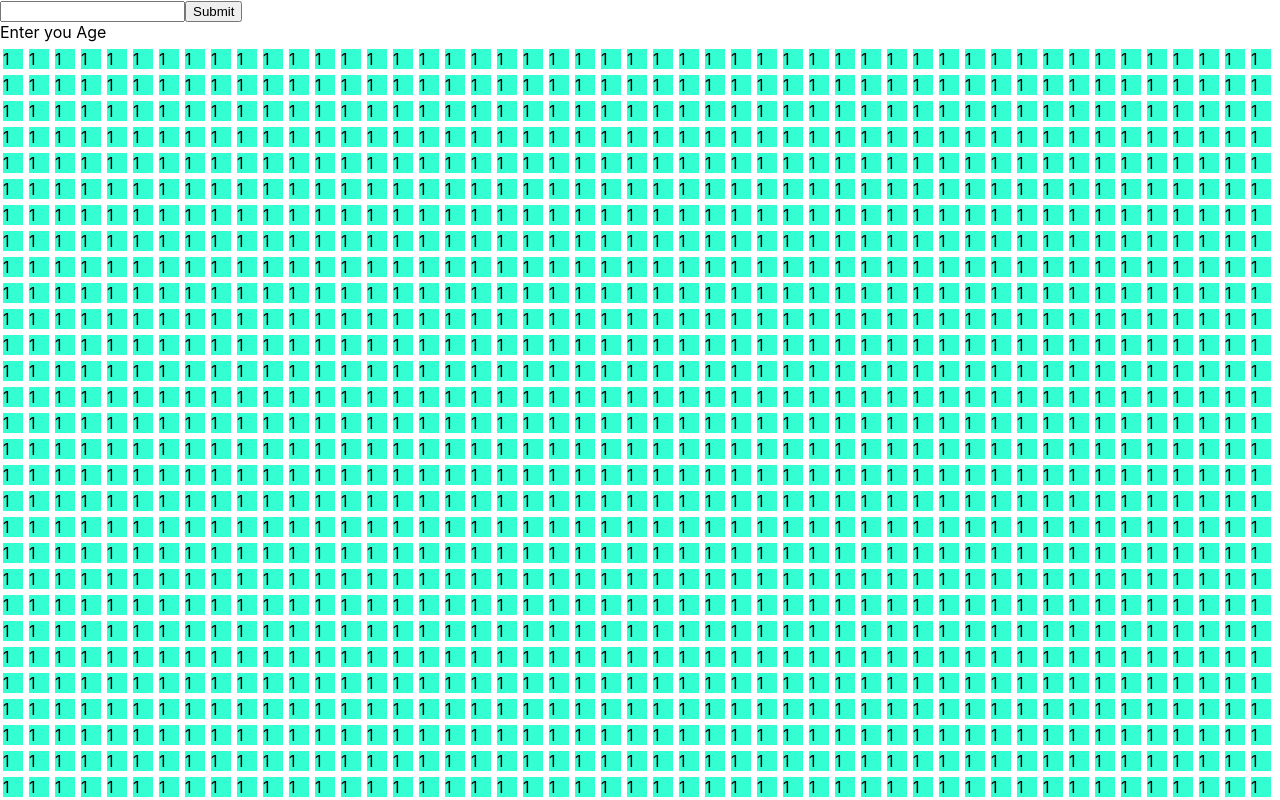
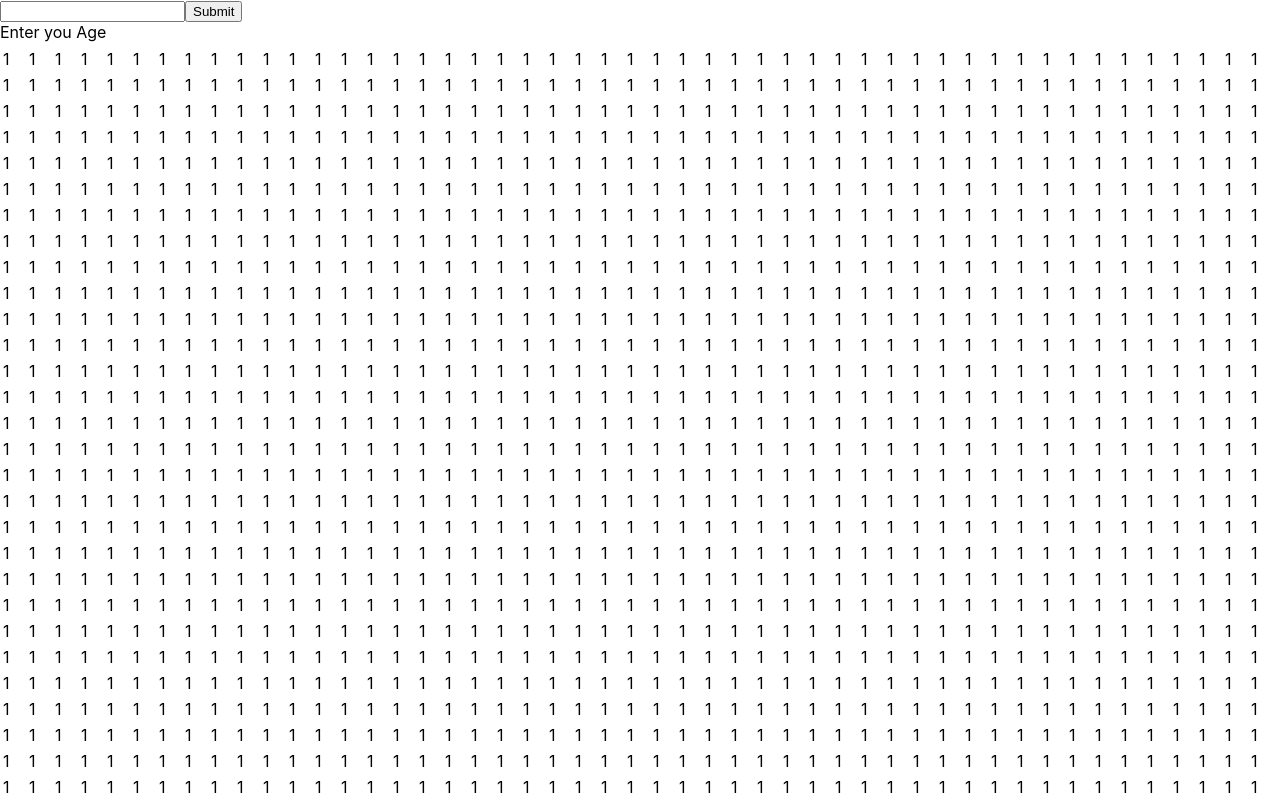
Before and after one commit to jmsaylor/lifespan-visualizer, a React (Create React App) app: page / in a window 1280 px wide. Shown: the top 800 px of the page. Built offline with nearby package versions, Linux system fonts and the light colour scheme.

Commit message:
variable name change

```diff
--- a/src/components/Box.js
+++ b/src/components/Box.js
@@ -2,7 +2,7 @@ import React from "react";
 
 const Box = (props) => {
   return (
-    <div className='box' style={props.johnStyle}>
+    <div className='box' style={props.box}>
       1
     </div>
   );
--- a/src/components/EntireLife.js
+++ b/src/components/EntireLife.js
@@ -19,7 +19,7 @@ const EntireLife = (props) => {
     arr = arr.map((week, idx) => {
       return (
         <Box
-          johnStyle={idx < props.age * 52 ? backgroundLived : backgroundFuture}
+          background={idx < props.age * 52 ? backgroundLived : backgroundFuture}
         />
       );
     });
```
